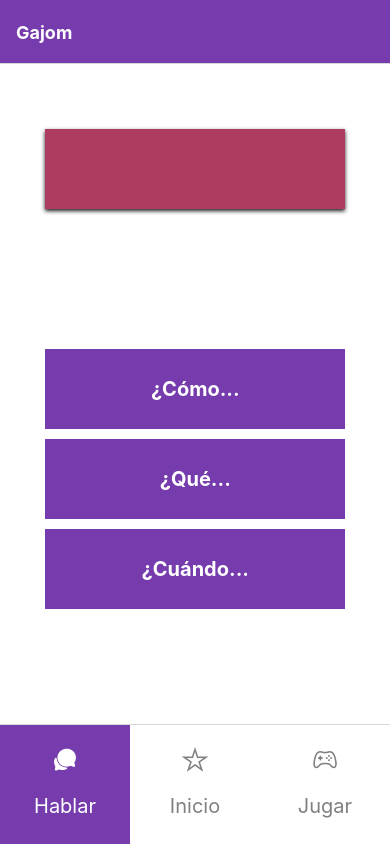
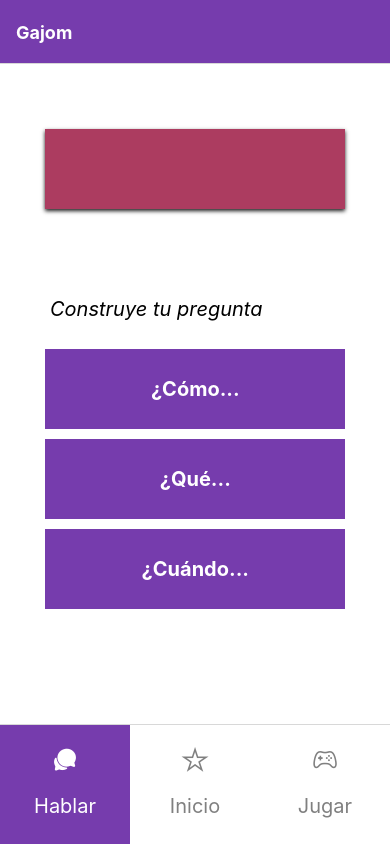
Before and after one commit to jonaymm01/gajom, a React Native app: screen /Questions in a window 390 px wide. Built offline with nearby package versions, Linux system fonts and the light colour scheme; what react-native-tailwindcss would draw is missing.

Commit message:
Añadidos consejos en Preguntador

```diff
--- a/src/pages/talker/Questions.jsx
+++ b/src/pages/talker/Questions.jsx
@@ -85,6 +85,7 @@ export function Questions() {
   const finalQuestion = startWord + ' ' + end;
   result =
       <View style={{marginBottom: 60, marginTop: 60, alignItems: 'center'}}>
+        <Text style={[styles.basic_font, {fontStyle: 'italic'}]}>{isEnd ? 'Pulsa para escuchar el resultado' : ''}</Text>
         <TouchableOpacity style={[questionStyles.defButton]} onPress={() => {
           speak(finalQuestion);
         }}>
@@ -92,7 +93,6 @@ export function Questions() {
             <Text style={questionStyles.buttonText}> {finalQuestion} </Text>
           </View>
         </TouchableOpacity>
-        <Text style={[styles.basic_font, {fontStyle: 'italic'}]}>{isEnd ? '(Pulsa para escuchar el resultado)' : ''}</Text>
       </View>;
 
   return (
@@ -105,6 +105,7 @@ export function Questions() {
           <>
             {backButton}
           </>
+          <Text style={[styles.basic_font, {fontStyle: 'italic', alignSelf: 'center'}]}>{isStart ? 'Construye tu pregunta' : ''}</Text>
         </View>
         <ScrollView style={{flex: 3}}>
           {buttons}
```
